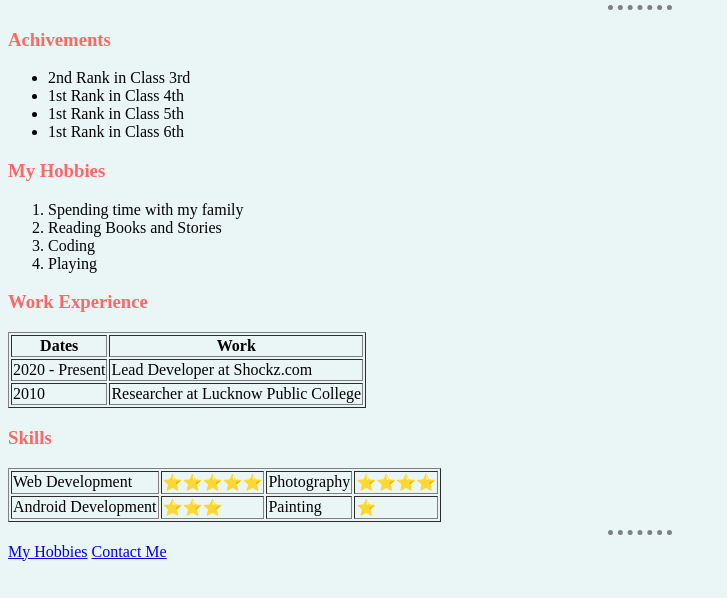
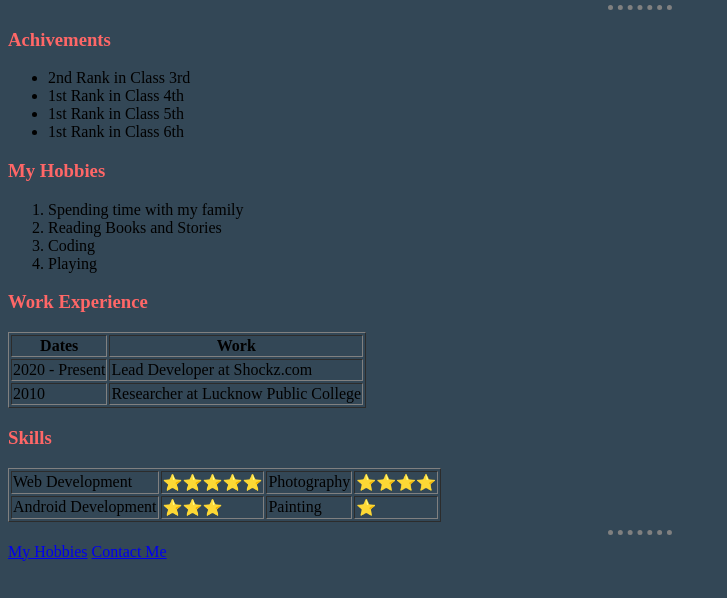
Before and after one commit to shockz09/About-me-xd, a plain HTML site: page index.html in a window 1280 px wide. Shown: the part 202-800 px from the top of the page, without its empty margins (0-727 px from the left). Drawn offline with Linux system fonts and the light colour scheme.

Commit message:
Update style.css

```diff
--- a/style.css
+++ b/style.css
@@ -1,4 +1,4 @@
-body {background-color: #EAF6F6;
+body {background-color: #334756;
 }
 hr {
 border-style:  none;
```
